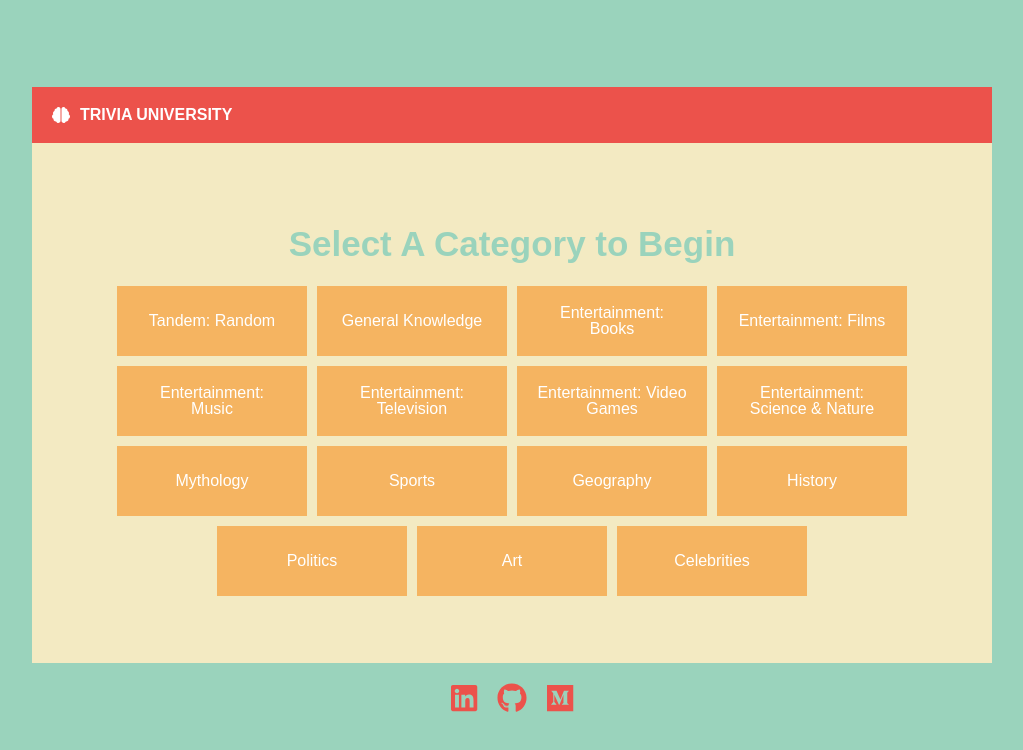
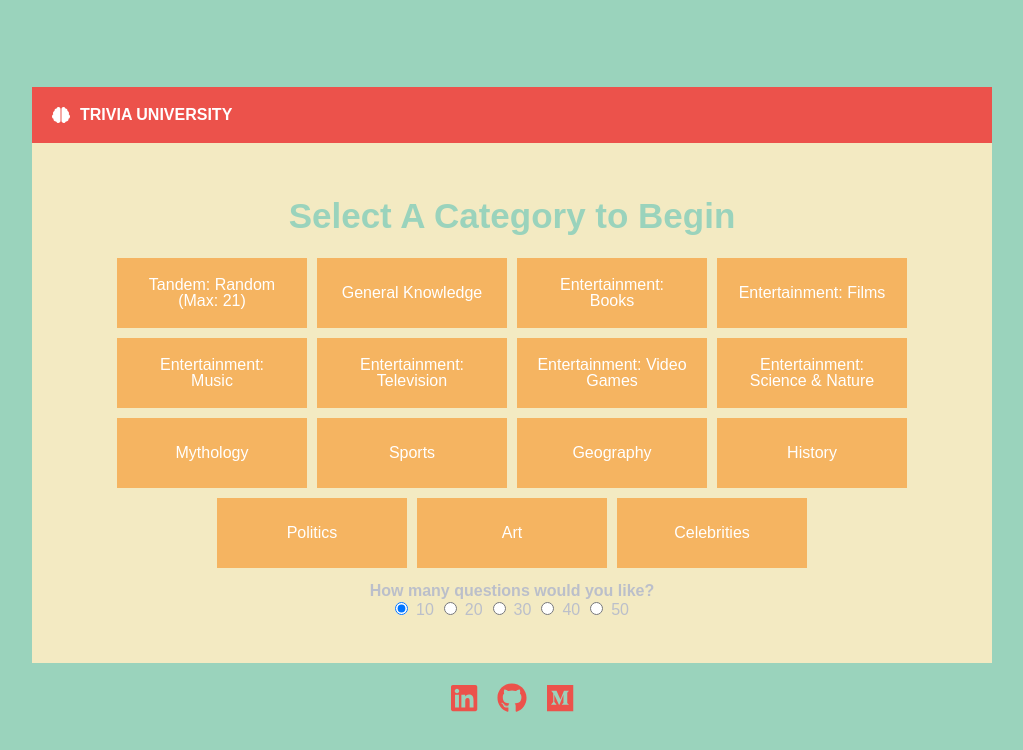
Before and after one commit to MahmudAhmed/TriviaUniverse, a React (Create React App) app: page / in a window 1280 px wide. Shown: the top 750 px of the page, without its empty margins (128-1151 px from the left). Built offline with nearby package versions, Linux system fonts and the light colour scheme.

Commit message:
complete assessment

```diff
--- a/src/App.js
+++ b/src/App.js
@@ -4,7 +4,7 @@ import './stylesheets/App.css';
 import QUESTIONS from './Apprentice_TandemFor400_Data.json';
 import DisplayAnswers from "./components/display_answers"
 import { FontAwesomeIcon } from '@fortawesome/react-fontawesome'
-import { faStar, faBrain } from '@fortawesome/free-solid-svg-icons'
+import { faStar, faBrain, faTrash } from '@fortawesome/free-solid-svg-icons'
 import { faPlayCircle } from '@fortawesome/free-regular-svg-icons'
 import { faGithub, faLinkedin, faMedium } from '@fortawesome/free-brands-svg-icons'
 import './stylesheets/categories.css';
@@ -12,7 +12,7 @@ const axios = require("axios");
 
 
 const CATAGORIES = [
-  { "id": 1, "category": "Tandem: Random"},
+  { "id": 1, "category": "Tandem: Random (Max: 21)"},
   { "id": 9, "category": "General Knowledge"},
   { "id": 10, "category": "Entertainment: Books"},
   { "id": 11, "category": "Entertainment: Films"},
@@ -29,6 +29,8 @@ const CATAGORIES = [
   { "id": 26, "category": "Celebrities"},
 ]
 
+const QUESTIONS_AMOUNT = [10, 20, 30, 40, 50]
+
 class App extends React.Component {
 
   constructor(props) {
@@ -36,6 +38,7 @@ class App extends React.Component {
 
     this.state = {
       categoryId: 1,
+      questionAmount: 10,
       questions: [],
       categorySelection: true,
       highScore: parseInt(localStorage.getItem('triviaScore') || 0),
@@ -47,13 +50,14 @@ class App extends React.Component {
   // }
 
   fetchQuestions = () => {
-    const { categoryId } = this.state;
+    const { categoryId, questionAmount } = this.state;
     if ( categoryId === 1) {
       const shuffled = QUESTIONS.sort(() => 0.5 - Math.random());
-      let tenQuestion = shuffled.slice(0, 10);
+      let amount = questionAmount >= 21 ? 21 : questionAmount;
+      let tenQuestion = shuffled.slice(0, amount);
       this.setState({questions: tenQuestion})
     } else {
-      axios.get(`https://opentdb.com/api.php?amount=10&category=${categoryId}`).then((data) => {
+      axios.get(`https://opentdb.com/api.php?amount=${questionAmount}&category=${categoryId}`).then((data) => {
         this.setState({ questions: data.data.results });
       });
     }
@@ -69,6 +73,9 @@ class App extends React.Component {
           <h2>{question.question}</h2>
         </div>
         <DisplayAnswers questions={questions} idx={idx} handleAnswerClk={this.handleAnswerClk} />
+        <div className="quit-container">
+          <FontAwesomeIcon id="trash" title="Start Over" icon={faTrash} onClick={() => this.setState({ categorySelection: true})}/>
+        </div>
       </div>
     );
   };
@@ -165,10 +172,18 @@ class App extends React.Component {
       gameOver: false,
       score: 0,
       idx: 0,
+      questionAmount: 10,
+    })
+  }
+
+  handleRadioClick = (e) => {
+    this.setState({
+      questionAmount: parseInt(e.currentTarget.value)
     })
   }
 
   categorySelection = () => {
+    const { questionAmount } = this.state;
     return (
       <div className="category-container">
         <h2 id="category-title">Select A Category to Begin</h2>
@@ -185,6 +200,23 @@ class App extends React.Component {
             })
           }
         </ul>
+        <div className="amount-container">
+          <h2>How many questions would you like?</h2>
+          <div className="amount-list">
+            { QUESTIONS_AMOUNT.map( (num, idx) => {
+              return (
+                <label>
+                  <input type="radio" name="amount"
+                    value={num}
+                    checked={questionAmount === num}
+                    onChange={ this.handleRadioClick }
+                  />
+                  <span class="amount">{num}</span>
+                </label>
+              )
+            }) }
+          </div>
+        </div>
       </div>
     );
 };
--- a/src/stylesheets/App.css
+++ b/src/stylesheets/App.css
@@ -83,6 +83,7 @@ body {
   justify-content: center;
   align-items: center;
   flex-direction: column;
+  position: relative;
 }
 
 .the-question {
@@ -98,6 +99,15 @@ body {
   align-items: center;
   flex-direction: column;
   margin-bottom: 20px;
+      overflow-wrap: anywhere;
+}
+
+.choices-li{
+  display: flex;
+  justify-content: center;
+  align-items: center;
+  flex-direction: column;
+  overflow-wrap: anywhere;
 }
 
 .answer-btns {
@@ -171,10 +181,21 @@ body {
   color: white;
 }
 
-.correct {
-  color: green !important;
+/* .quit-container {
+  width: 100%;
+  padding: 0 20px;
+  box-sizing: border-box;
+  display: flex;
+  justify-items: flex-end;
+  align-items: flex-end;
+  background-color: lime;
+
+} */
+
+#trash {
+  position: absolute;
+  right: 10px;
+  bottom: 10px;
+  font-size: 30px;
+
 }
-
-.wrong {
-  color: red !important;
-}
--- a/src/stylesheets/categories.css
+++ b/src/stylesheets/categories.css
@@ -3,7 +3,7 @@
   justify-content: center;
   align-items: center;
   flex-direction: column;
-  width: 100%;
+  min-width: 100%;
   min-height: 500px;
   height: 100%;
   /* background-color: blue; */
@@ -27,7 +27,7 @@
   align-items: center;
 }
 
-.categories {
+.categories, .amount-items {
   background-color: #f5b461; /* Green */
   border: none;
   color: white;
@@ -46,10 +46,36 @@
 }
 
 
-.categories:hover {
+.categories:hover, .amount-items:hover {
   background-color: #9ad3bc;
   color: white;
 }
+
+.amount-container {
+  margin: 10px auto;
+  max-width: 500px;
+  display: flex;
+  justify-content: space-around;
+  align-items: center;
+  flex-direction: column;
+  color: #bbbfca
+  /* background-color: hotpink; */
+}
+
+.amount-container > h2 {
+  font-weight: 700;
+}
+
+.amount-list {
+  font-weight: 200;
+}
+
+.amount {
+  padding: 5px;
+}
+
+
+
 
 @media only screen and (max-width: 800px) {
   .categories{
```
